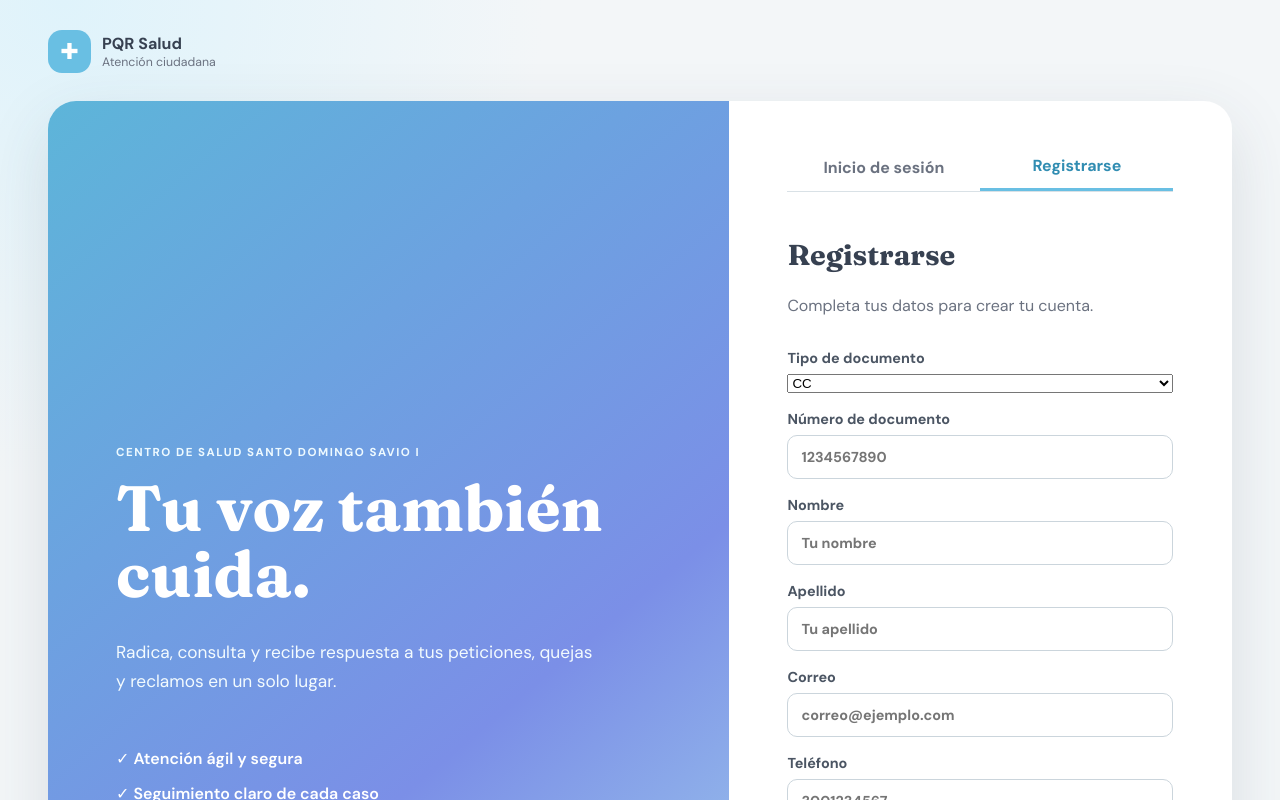
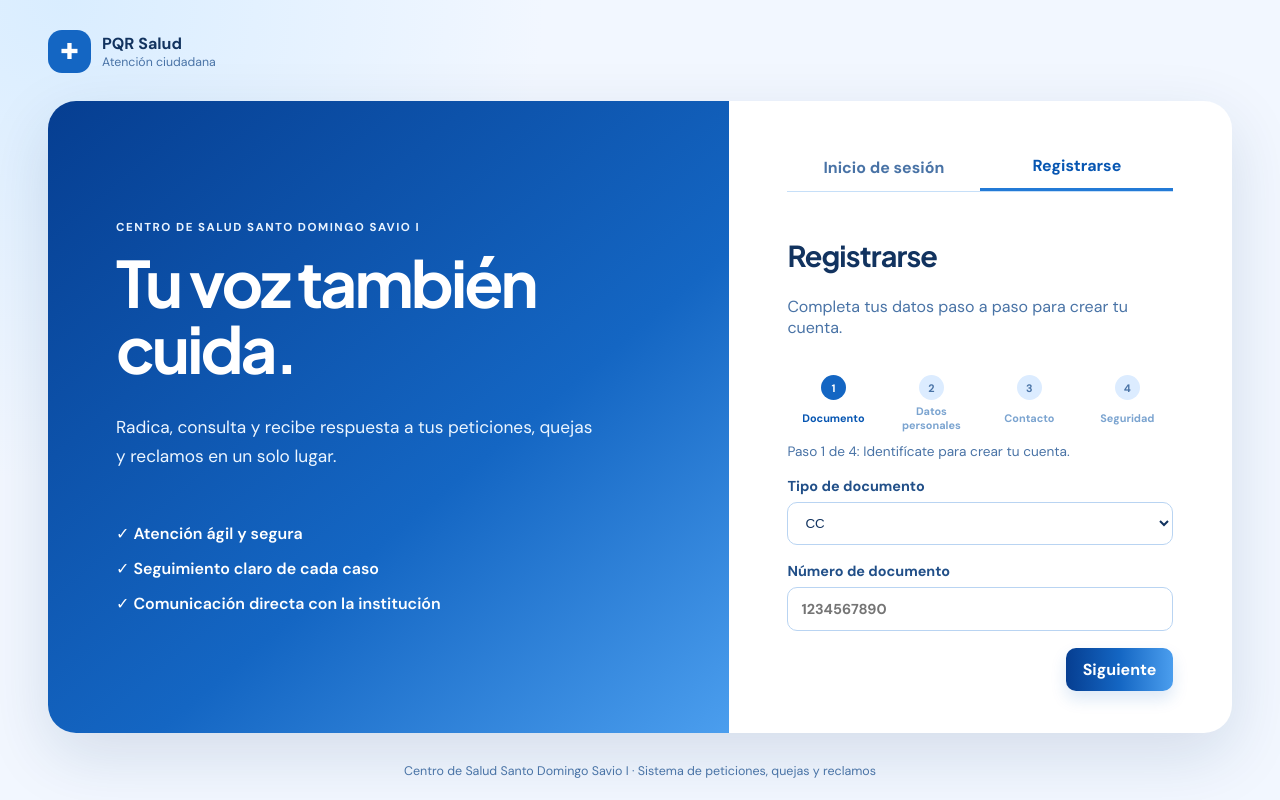
Before and after one commit to karolandrearaigosa2009banquet-arch/PPI, a React (Vite) app in the folder mi-proyecto/: page / in a window 1280 px wide. Both pictures are taken after a click on the button "Registrarse". Shown: the top 800 px of the page. Built offline with nearby package versions, Linux system fonts and the light colour scheme.

Commit message:
Mejorar flujo y estilo de PQR

```diff
--- a/mi-proyecto/src/Login.jsx
+++ b/mi-proyecto/src/Login.jsx
@@ -27,6 +27,7 @@ const initialSignupForm = {
 
 export default function Login() {
   const [view, setView] = useState('login')
+  const [signupStep, setSignupStep] = useState(1)
   const [loginForm, setLoginForm] = useState(initialLoginForm)
   const [signupForm, setSignupForm] = useState(initialSignupForm)
   const [status, setStatus] = useState(null)
@@ -38,6 +39,33 @@ export default function Login() {
 
   const updateSignup = (field) => (event) => {
     setSignupForm({ ...signupForm, [field]: event.target.value })
+  }
+
+  const signupSteps = [
+    { title: 'Documento', description: 'Identifícate para crear tu cuenta.' },
+    { title: 'Datos personales', description: 'Cuéntanos cómo te llamas.' },
+    { title: 'Contacto', description: 'Indica cómo podemos comunicarnos contigo.' },
+    { title: 'Seguridad', description: 'Protege el acceso a tu cuenta.' },
+  ]
+
+  const canContinue = () => {
+    if (signupStep === 1) return Boolean(signupForm.documentType && signupForm.documentNumber.trim())
+    if (signupStep === 2) return Boolean(signupForm.firstName.trim() && signupForm.lastName.trim())
+    if (signupStep === 3) return Boolean(
+      /^[^\s@]+@[^\s@]+\.[^\s@]+$/.test(signupForm.email.trim())
+      && /^\d{7,15}$/.test(signupForm.phone.replace(/\D/g, ''))
+      && signupForm.address.trim(),
+    )
+    return signupForm.password.length >= 8 && signupForm.password === signupForm.confirmPassword
+  }
+
+  const nextSignupStep = () => {
+    if (!canContinue()) {
+      setStatus({ error: 'Completa correctamente los campos de este paso antes de continuar.' })
+      return
+    }
+    setStatus(null)
+    setSignupStep((step) => Math.min(step + 1, signupSteps.length))
   }
 
   const handleSubmit = async (event) => {
@@ -207,6 +235,7 @@ export default function Login() {
             className={view === 'signup' ? 'active' : ''}
             onClick={() => {
               setView('signup')
+              setSignupStep(1)
               setStatus(null)
             }}
           >
@@ -267,9 +296,18 @@ export default function Login() {
         ) : (
           <form className="form-stack" onSubmit={handleSubmit}>
             <h2>Registrarse</h2>
-            <p className="muted">Completa tus datos para crear tu cuenta.</p>
+            <p className="muted">Completa tus datos paso a paso para crear tu cuenta.</p>
 
-            <label htmlFor="documentType">
+            <ol className="signup-progress" aria-label="Progreso del registro">
+              {signupSteps.map((step, index) => (
+                <li key={step.title} className={signupStep === index + 1 ? 'active' : signupStep > index + 1 ? 'complete' : ''}>
+                  <span>{index + 1}</span>{step.title}
+                </li>
+              ))}
+            </ol>
+            <p className="step-description">Paso {signupStep} de {signupSteps.length}: {signupSteps[signupStep - 1].description}</p>
+
+            {signupStep === 1 && <><label htmlFor="documentType">
               Tipo de documento
               <select
                 id="documentType"
@@ -297,9 +335,9 @@ export default function Login() {
                 placeholder="1234567890"
                 required
               />
-            </label>
+            </label></>}
 
-            <label htmlFor="firstName">
+            {signupStep === 2 && <><label htmlFor="firstName">
               Nombre
               <input
                 id="firstName"
@@ -325,9 +363,9 @@ export default function Login() {
                 placeholder="Tu apellido"
                 required
               />
-            </label>
+            </label></>}
 
-            <label htmlFor="signup-email">
+            {signupStep === 3 && <><label htmlFor="signup-email">
               Correo
               <input
                 id="signup-email"
@@ -367,9 +405,9 @@ export default function Login() {
                 placeholder="Calle 123 # 45-67"
                 required
               />
-            </label>
+            </label></>}
 
-            <label htmlFor="signup-password">
+            {signupStep === 4 && <><label htmlFor="signup-password">
               Contraseña
               <input
                 id="signup-password"
@@ -395,11 +433,16 @@ export default function Login() {
                 placeholder="Repite tu contraseña"
                 required
               />
-            </label>
+            </label></>}
 
-            <button type="submit" className="btn btn-primary" disabled={busy}>
-              {busy ? 'Creando cuenta...' : 'Crear cuenta'}
-            </button>
+            <div className="step-actions">
+              {signupStep > 1 && <button type="button" className="btn btn-ghost" onClick={() => { setStatus(null); setSignupStep((step) => step - 1) }}>Anterior</button>}
+              {signupStep < signupSteps.length ? (
+                <button type="button" className="btn btn-primary" onClick={nextSignupStep}>Siguiente</button>
+              ) : (
+                <button type="submit" className="btn btn-primary" disabled={busy}>{busy ? 'Creando cuenta...' : 'Crear cuenta'}</button>
+              )}
+            </div>
           </form>
         )}
       </div>
--- a/mi-proyecto/src/index.css
+++ b/mi-proyecto/src/index.css
@@ -1,105 +1,113 @@
-@import url('https://fonts.googleapis.com/css2?family=DM+Sans:wght@400;500;600;700&family=Fraunces:opsz,wght@9..144,600;9..144,700&display=swap');
+@import url('https://fonts.googleapis.com/css2?family=DM+Sans:wght@400;500;600;700&family=Plus+Jakarta+Sans:wght@600;700;800&display=swap');
 
-:root { font-family: 'DM Sans', sans-serif; color: #374151; background: #f3f6f8; font-synthesis: none; }
+:root { font-family: 'DM Sans', sans-serif; color: #12335f; background: #f2f7ff; font-synthesis: none; }
 * { box-sizing: border-box; }
-body { margin: 0; min-width: 320px; background: radial-gradient(circle at 5% 0, #dff3fb 0, transparent 30rem), #f3f6f8; }
+body { margin: 0; min-width: 320px; background: radial-gradient(circle at 5% 0, #d9edff 0, transparent 30rem), #f2f7ff; }
 button, input, textarea { font: inherit; }
 button { cursor: pointer; }
 .app-shell { max-width: 1240px; margin: auto; padding: 20px 28px 36px; }
 .site-header { display: flex; justify-content: space-between; align-items: center; padding: 10px 0 28px; }
 .brand, .account { display: flex; gap: 11px; align-items: center; color: inherit; text-decoration: none; }
 .brand strong, .account strong { display: block; }
-.brand small, .account small { display: block; color: #6b7280; font-size: .77rem; }
-.brand-icon, .avatar { display: grid; place-items: center; width: 43px; height: 43px; border-radius: 14px; background: #69bfe3; color: #fff; font-size: 22px; font-weight: 700; }
+.brand small, .account small { display: block; color: #4973a6; font-size: .77rem; }
+.brand-icon, .avatar { display: grid; place-items: center; width: 43px; height: 43px; border-radius: 14px; background: #1466c3; color: #fff; font-size: 22px; font-weight: 700; }
 .avatar { width: 37px; height: 37px; border-radius: 50%; font-size: 15px; }
 .account { gap: 9px; }
-.auth-layout { min-height: 620px; display: grid; grid-template-columns: 1.15fr .85fr; border-radius: 28px; overflow: hidden; background: #fff; box-shadow: 0 22px 65px #37415122; }
-.welcome-panel { padding: 80px 10%; color: #fff; background: linear-gradient(140deg, #5db5d9, #7b8fe7 60%, #a9dced); display: flex; flex-direction: column; justify-content: center; }
-.kicker { text-transform: uppercase; letter-spacing: .13em; color: #4b9fc2; font-size: .72rem; font-weight: 700; }
-.welcome-panel .kicker { color: #eefaff; }
-.welcome-panel h1, .dashboard-hero h1 { font-family: Fraunces, serif; font-size: clamp(2.5rem, 5vw, 4.4rem); line-height: 1.02; margin: 15px 0; }
-.welcome-panel p { max-width: 480px; font-size: 1.08rem; line-height: 1.65; color: #f3fbfe; }
+.auth-layout { min-height: 620px; display: grid; grid-template-columns: 1.15fr .85fr; border-radius: 28px; overflow: hidden; background: #fff; box-shadow: 0 22px 65px #12335f22; }
+.welcome-panel { padding: 80px 10%; color: #fff; background: linear-gradient(140deg, #063e91, #1466c3 60%, #4b9eee); display: flex; flex-direction: column; justify-content: center; }
+.kicker { text-transform: uppercase; letter-spacing: .13em; color: #1466c3; font-size: .72rem; font-weight: 700; }
+.welcome-panel .kicker { color: #eaf4ff; }
+.welcome-panel h1, .dashboard-hero h1 { font-family: 'Plus Jakarta Sans', sans-serif; font-size: clamp(2.5rem, 5vw, 4.4rem); line-height: 1.02; margin: 15px 0; letter-spacing: -.045em; }
+.welcome-panel p { max-width: 480px; font-size: 1.08rem; line-height: 1.65; color: #edf6ff; }
 .feature-list { display: grid; gap: 14px; margin-top: 35px; font-weight: 600; }
 .auth-card { max-width: 470px; width: 100%; margin: auto; padding: 42px; }
-.auth-card h2, .content-card h2 { font-family: Fraunces, serif; margin: 19px 0 6px; font-size: 1.8rem; color: #374151; }
-.muted { color: #6b7280; margin-top: 0; }
-.switcher { display: grid; grid-template-columns: 1fr 1fr; border-bottom: 1px solid #d9e1e6; }
-.switcher button, .tabs button, .filters button { border: 0; background: transparent; padding: 12px; color: #6b7280; font-weight: 700; }
-.switcher .active, .tabs .active { color: #318db2; border-bottom: 3px solid #69bfe3; }
+.auth-card h2, .content-card h2 { font-family: 'Plus Jakarta Sans', sans-serif; margin: 19px 0 6px; font-size: 1.8rem; color: #12335f; letter-spacing: -.03em; }
+.muted { color: #4973a6; margin-top: 0; }
+.switcher { display: grid; grid-template-columns: 1fr 1fr; border-bottom: 1px solid #c6dff8; }
+.switcher button, .tabs button, .filters button { border: 0; background: transparent; padding: 12px; color: #4973a6; font-weight: 700; }
+.switcher .active, .tabs .active { color: #0756b2; border-bottom: 3px solid #237ad6; }
 .form-stack { display: grid; gap: 17px; margin-top: 26px; }
-label { display: grid; gap: 7px; font-size: .9rem; font-weight: 700; color: #4b5563; }
-input, textarea { border: 1px solid #cbd5dc; border-radius: 10px; padding: 12px 13px; color: #374151; background: #fff; outline: 0; }
-input:focus, textarea:focus { border-color: #69bfe3; box-shadow: 0 0 0 3px #ccecf7; }
+label { display: grid; gap: 7px; font-size: .9rem; font-weight: 700; color: #214f88; }
+input, textarea, select { border: 1px solid #b9d4f2; border-radius: 10px; padding: 12px 13px; color: #12335f; background: #fff; outline: 0; }
+input:focus, textarea:focus, select:focus { border-color: #237ad6; box-shadow: 0 0 0 3px #d7eaff; }
 textarea { resize: vertical; min-height: 120px; line-height: 1.5; }
-label small { text-align: right; color: #7b8794; font-weight: 500; }
+label small { text-align: right; color: #4973a6; font-weight: 500; }
 .btn { border: 0; border-radius: 10px; padding: 11px 17px; font-weight: 700; }
-.btn-primary { background: linear-gradient(90deg, #0b3d91, #1d6fe7, #6bb8ff); color: #fff; box-shadow: 0 8px 16px #69bfe326; }
-.btn-secondary { background: #e4f4fa; color: #357d9e; }
-.btn-ghost { background: transparent; border: 1px solid #c5d1d8; color: #5b6670; padding: 8px 12px; }
-.text-button { background: none; border: 0; color: #398eb1; margin-top: 20px; padding: 0; text-decoration: underline; }
-.fine-print { font-size: .75rem; line-height: 1.5; color: #89939d; margin-top: 22px; }
+.btn-primary { background: linear-gradient(90deg, #063e91, #1466c3, #4b9eee); color: #fff; box-shadow: 0 8px 16px #1466c326; }
+.btn-secondary { background: #e3f0ff; color: #0756b2; }
+.btn-ghost { background: transparent; border: 1px solid #b9d4f2; color: #214f88; padding: 8px 12px; }
+.text-button { background: none; border: 0; color: #0756b2; margin-top: 20px; padding: 0; text-decoration: underline; }
+.fine-print { font-size: .75rem; line-height: 1.5; color: #4973a6; margin-top: 22px; }
 .alert { display: flex; align-items: center; justify-content: space-between; gap: 10px; padding: 13px 15px; border-radius: 10px; margin: 0 0 18px; }
 .alert button { border: 0; background: transparent; font-size: 20px; }
-.alert-error { background: #fff0f0; color: #9a3d3d; }
-.alert-success { background: #e8f7f1; color: #28745b; }
-.alert-warning { background: #c7ceff; color: #806b25; }
-.loading, .empty { padding: 55px 20px; text-align: center; color: #6b7280; }
-.empty { display: grid; gap: 7px; border: 1px dashed #b8c8d1; border-radius: 14px; }
+.alert-error { background: #eaf3ff; color: #0756b2; }
+.alert-success { background: #e1f0ff; color: #0756b2; }
+.alert-warning { background: #dcecff; color: #0756b2; }
+.loading, .empty { padding: 55px 20px; text-align: center; color: #4973a6; }
+.empty { display: grid; gap: 7px; border: 1px dashed #9fc5ed; border-radius: 14px; }
 .dashboard { display: grid; gap: 22px; }
-.dashboard-hero { padding: 42px 48px; border-radius: 24px; color: #fff; background: linear-gradient(120deg, #5aaed2, #78c5e3); display: flex; justify-content: space-between; gap: 24px; align-items: end; }
+.dashboard-hero { padding: 42px 48px; border-radius: 24px; color: #fff; background: linear-gradient(120deg, #063e91, #237ad6); display: flex; justify-content: space-between; gap: 24px; align-items: end; }
 .dashboard-hero h1 { font-size: clamp(2rem, 4vw, 3.25rem); margin: 10px 0; }
-.dashboard-hero p { max-width: 650px; margin: 0; color: #eefaff; }
-.dashboard-hero .kicker { color: #eefaff; }
+.dashboard-hero p { max-width: 650px; margin: 0; color: #eaf4ff; }
+.dashboard-hero .kicker { color: #eaf4ff; }
 .hero-stat { display: grid; gap: 4px; min-width: 130px; padding: 18px; border-radius: 16px; background: #ffffff2b; }
 .hero-stat strong { font-size: 1.3rem; }
-.hero-stat span { font-size: .8rem; color: #eefaff; }
-.tabs { background: #e8edf1; border-radius: 12px; padding: 4px; display: flex; width: max-content; }
+.hero-stat span { font-size: .8rem; color: #eaf4ff; }
+.tabs { background: #e5f0fc; border-radius: 12px; padding: 4px; display: flex; width: max-content; }
 .tabs button { padding: 9px 17px; }
 .tabs .active { background: #fff; border-radius: 8px; border: 0; }
-.content-card { background: #fff; border: 1px solid #dfe5e9; border-radius: 18px; padding: 28px; }
+.content-card { background: #fff; border: 1px solid #cce2f8; border-radius: 18px; padding: 28px; }
 .form-card { display: grid; grid-template-columns: .8fr 1.2fr; gap: 44px; }
 .pqr-form { margin-top: 0; }
 .type-selector { display: grid; grid-template-columns: repeat(3, 1fr); gap: 10px; }
-.type-selector button { border: 1px solid #cbd8df; background: #fff; border-radius: 12px; padding: 12px 10px; color: #5b6670; font-weight: 700; transition: .2s; }
-.type-selector button:hover { border-color: #69bfe3; }
-.type-selector .selected { background: #e2f4fa; border-color: #69bfe3; color: #357d9e; box-shadow: 0 0 0 2px #ccecf7; }
-.pqr-info-box, .pqr-date-note { display: grid; gap: 5px; padding: 15px; border-radius: 12px; background: #f1f8fb; color: #596570; margin-top: 20px; }
-.pqr-info-box strong, .pqr-date-note strong { color: #398eb1; }
+.type-selector button { border: 1px solid #b9d4f2; background: #fff; border-radius: 12px; padding: 12px 10px; color: #214f88; font-weight: 700; transition: .2s; }
+.type-selector button:hover { border-color: #237ad6; }
+.type-selector .selected { background: #e3f0ff; border-color: #237ad6; color: #0756b2; box-shadow: 0 0 0 2px #d7eaff; }
+.pqr-info-box, .pqr-date-note, .pqr-type-explanation { display: grid; gap: 5px; padding: 15px; border-radius: 12px; background: #eef6ff; color: #214f88; margin-top: 20px; }
+.pqr-info-box strong, .pqr-date-note strong, .pqr-type-explanation strong { color: #0756b2; }
 .pqr-info-box span, .pqr-date-note span { font-size: .85rem; line-height: 1.45; }
 .section-heading { display: flex; justify-content: space-between; align-items: end; gap: 15px; }
 .section-heading h2 { margin-top: 8px; }
-.metrics { display: flex; gap: 15px; color: #737f89; font-size: .85rem; flex-wrap: wrap; }
-.metrics strong { color: #398eb1; font-size: 1.1rem; }
-.filters { display: flex; gap: 7px; border-bottom: 1px solid #e2e7eb; margin: 24px 0 18px; }
-.filters .active { color: #398eb1; border-bottom: 2px solid #69bfe3; }
+.metrics { display: flex; gap: 15px; color: #4973a6; font-size: .85rem; flex-wrap: wrap; }
+.metrics strong { color: #0756b2; font-size: 1.1rem; }
+.filters { display: flex; gap: 7px; border-bottom: 1px solid #cce2f8; margin: 24px 0 18px; }
+.filters .active { color: #0756b2; border-bottom: 2px solid #237ad6; }
 .case-list { display: grid; grid-template-columns: repeat(auto-fit, minmax(270px, 1fr)); gap: 15px; }
-.case { padding: 19px; border: 1px solid #dfe6ea; border-radius: 14px; display: flex; flex-direction: column; }
+.case { padding: 19px; border: 1px solid #cce2f8; border-radius: 14px; display: flex; flex-direction: column; }
 .case-top { display: flex; justify-content: space-between; align-items: center; gap: 10px; }
-.case-type { font-size: .78rem; font-weight: 700; color: #398eb1; }
+.case-type { font-size: .78rem; font-weight: 700; color: #0756b2; }
 .status { padding: 4px 8px; border-radius: 999px; font-size: .72rem; font-weight: 700; }
-.status.pending { background: #fff5cf; color: #806b25; }
-.status.done { background: #e1f4ed; color: #28745b; }
-.case h3 { margin: 17px 0 2px; font-size: 1rem; color: #374151; }
-.case time { font-size: .77rem; color: #87919a; }
-.case p { font-size: .92rem; line-height: 1.55; color: #596570; }
+.status.pending { background: #e3f0ff; color: #0756b2; }
+.status.done { background: #d6eaff; color: #063e91; }
+.case h3 { margin: 17px 0 2px; font-size: 1rem; color: #12335f; }
+.case time { font-size: .77rem; color: #4973a6; }
+.case p { font-size: .92rem; line-height: 1.55; color: #214f88; }
 .case-preview { display: -webkit-box; -webkit-line-clamp: 3; -webkit-box-orient: vertical; overflow: hidden; }
-.case-user { display: grid; gap: 4px; margin-top: 12px; font-size: .82rem; color: #68747e; }
-.response { background: #eef8fc; padding: 13px; border-radius: 9px; margin: 13px 0; }
-.response strong { font-size: .8rem; color: #398eb1; }
+.case-user { display: grid; gap: 4px; margin-top: 12px; font-size: .82rem; color: #214f88; }
+.response { background: #eef6ff; padding: 13px; border-radius: 9px; margin: 13px 0; }
+.response strong { font-size: .8rem; color: #0756b2; }
 .case-actions { display: flex; justify-content: flex-end; gap: 8px; margin-top: auto; padding-top: 14px; }
-.modal-backdrop { position: fixed; inset: 0; background: #37415166; display: grid; place-items: center; padding: 18px; z-index: 10; overflow-y: auto; }
-.modal { position: relative; width: min(560px, 100%); background: #fff; border-radius: 18px; padding: 30px; box-shadow: 0 20px 60px #37415144; }
-.modal h2 { font-family: Fraunces, serif; margin: 10px 0; color: #374151; }
-.modal-close { position: absolute; right: 15px; top: 12px; background: none; border: 0; font-size: 25px; color: #6b7280; }
+.modal-backdrop { position: fixed; inset: 0; background: #063e9166; display: grid; place-items: center; padding: 18px; z-index: 10; overflow-y: auto; }
+.modal { position: relative; width: min(560px, 100%); background: #fff; border-radius: 18px; padding: 30px; box-shadow: 0 20px 60px #12335f44; }
+.modal h2 { font-family: 'Plus Jakarta Sans', sans-serif; margin: 10px 0; color: #12335f; }
+.modal-close { position: absolute; right: 15px; top: 12px; background: none; border: 0; font-size: 25px; color: #214f88; }
 .detail-grid { display: grid; grid-template-columns: 1fr 1fr; gap: 10px; margin: 20px 0; }
-.detail-grid > div { display: grid; gap: 4px; padding: 12px; border-radius: 10px; background: #f6f8fa; }
-.detail-grid strong { font-size: .75rem; color: #398eb1; }
-.detail-grid span { font-size: .88rem; color: #4b5563; }
-.detail-box { margin: 13px 0; padding: 15px; border: 1px solid #e0e7eb; border-radius: 12px; }
-.detail-box strong { font-size: .82rem; color: #398eb1; }
-.detail-box p { margin: 8px 0 0; line-height: 1.6; color: #596570; white-space: pre-wrap; }
-.response-detail { background: #eef8fc; border-color: #ccecf7; }
+.detail-grid > div { display: grid; gap: 4px; padding: 12px; border-radius: 10px; background: #f1f7ff; }
+.detail-grid strong { font-size: .75rem; color: #0756b2; }
+.detail-grid span { font-size: .88rem; color: #214f88; }
+.detail-box { margin: 13px 0; padding: 15px; border: 1px solid #cce2f8; border-radius: 12px; }
+.detail-box strong { font-size: .82rem; color: #0756b2; }
+.detail-box p { margin: 8px 0 0; line-height: 1.6; color: #214f88; white-space: pre-wrap; }
+.response-detail { background: #eef6ff; border-color: #cce2f8; }
 .modal-actions { display: flex; justify-content: flex-end; gap: 10px; }
-footer { text-align: center; color: #7b8791; font-size: .78rem; padding: 30px 0 0; }
+footer { text-align: center; color: #4973a6; font-size: .78rem; padding: 30px 0 0; }
+
+.signup-progress { display: grid; grid-template-columns: repeat(4, 1fr); gap: 6px; list-style: none; margin: 4px 0 0; padding: 0; }
+.signup-progress li { display: grid; justify-items: center; gap: 4px; color: #7ba4d0; font-size: .68rem; font-weight: 700; text-align: center; }
+.signup-progress span { display: grid; place-items: center; width: 25px; height: 25px; border-radius: 50%; background: #dcecff; color: #4973a6; }
+.signup-progress .active, .signup-progress .complete { color: #0756b2; }
+.signup-progress .active span, .signup-progress .complete span { background: #1466c3; color: #fff; }
+.step-description { margin: -6px 0 0; color: #4973a6; font-size: .85rem; }
+.step-actions { display: flex; justify-content: flex-end; gap: 10px; }
 @media (max-width: 780px) { .app-shell { padding: 15px; } .site-header { padding-bottom: 18px; } .account > span:nth-child(2) { display: none; } .auth-layout, .form-card { grid-template-columns: 1fr; } .welcome-panel { padding: 55px 34px; } .auth-card { padding: 30px; } .dashboard-hero { padding: 30px; display: block; } .hero-stat { margin-top: 25px; } .section-heading { align-items: start; flex-direction: column; } .content-card { padding: 20px; } .case-list { grid-template-columns: 1fr; } }
 @media (max-width: 430px) { .brand small { display: none; } .welcome-panel h1 { font-size: 2.55rem; } .tabs { width: 100%; } .tabs button { flex: 1; } .metrics { width: 100%; justify-content: space-between; } .type-selector { grid-template-columns: 1fr; } .detail-grid { grid-template-columns: 1fr; } }
```
Also changed, not shown: mi-proyecto/src/CrudPqr.jsx (+13 -5 lines).
